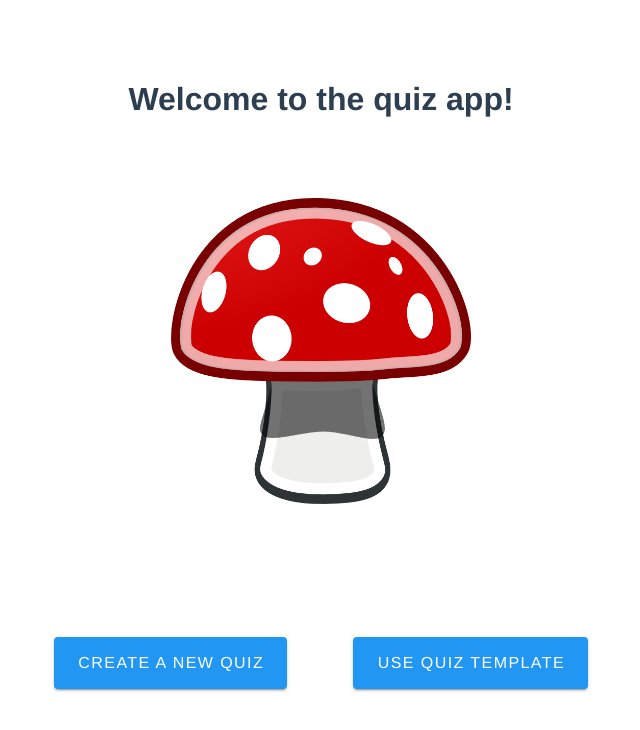
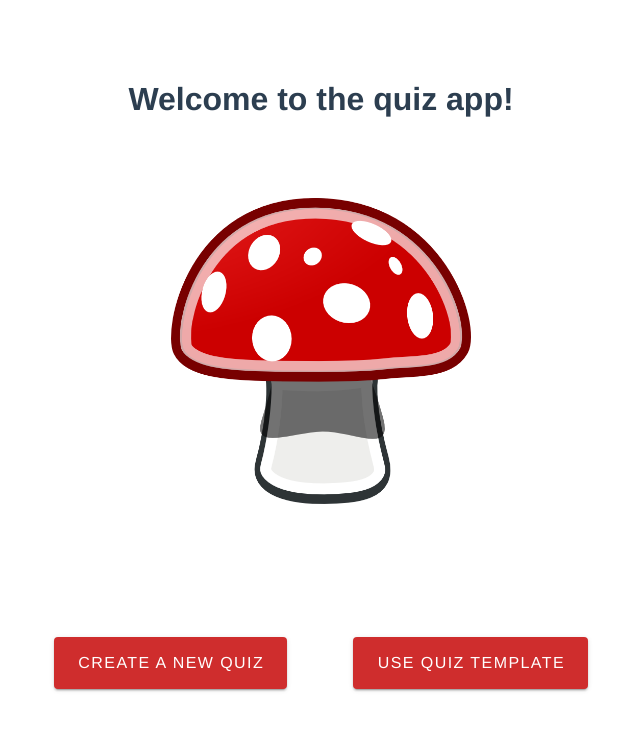
Before and after one commit to alexandratcrane/Quiz330Part3, a Vue app: page / in a window 1280 px wide. Shown: the top 730 px of the page, without its empty margins (319-959 px from the left). Built offline with nearby package versions, Linux system fonts and the light colour scheme.

Commit message:
made the home buttons red to match the mushroom

```diff
--- a/src/views/Create.vue
+++ b/src/views/Create.vue
@@ -35,7 +35,7 @@
         ></v-select>
 
 
-             <v-btn
+             <v-btn color="#cf2d2d" class="ma-2 white--text"
              v-on:click="render()">
                Submit
         </v-btn>
--- a/src/views/Home.vue
+++ b/src/views/Home.vue
@@ -7,14 +7,14 @@
 
 
       <router-link class="routerLink" to="/create-quiz">
-      <v-btn x-large color="blue"
+      <v-btn x-large color="#cf2d2d"
       class="ma-2 white--text">
           Create a new Quiz
       </v-btn>
       </router-link>
 
       <router-link class="routerLink" to="/default-quiz">
-       <v-btn x-large color="blue"
+       <v-btn x-large color="#cf2d2d"
        class="ma-2 white--text">
 
 
@@ -44,6 +44,7 @@ export default {
 }
 v-btn{
      text-decoration: none;
+
 }
 img{
     margin-bottom: 125px;
```
